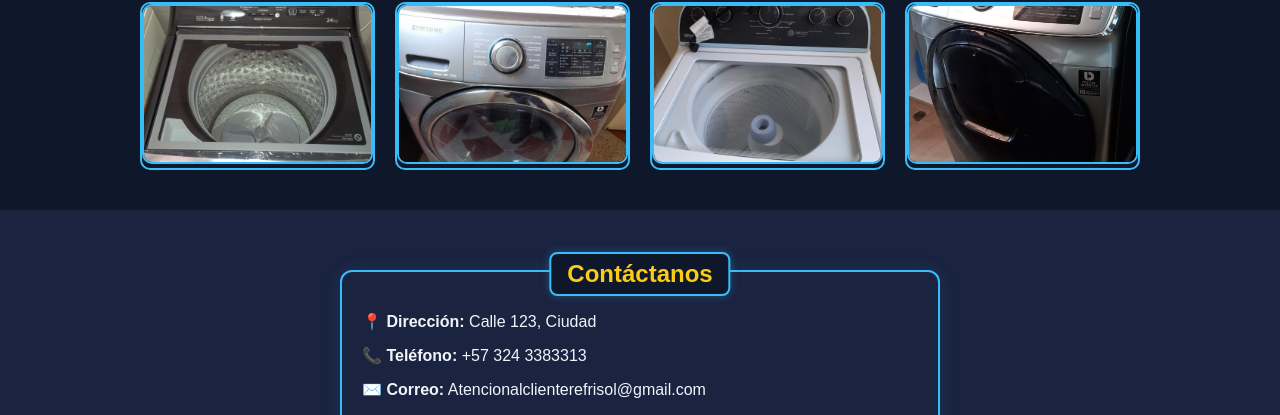
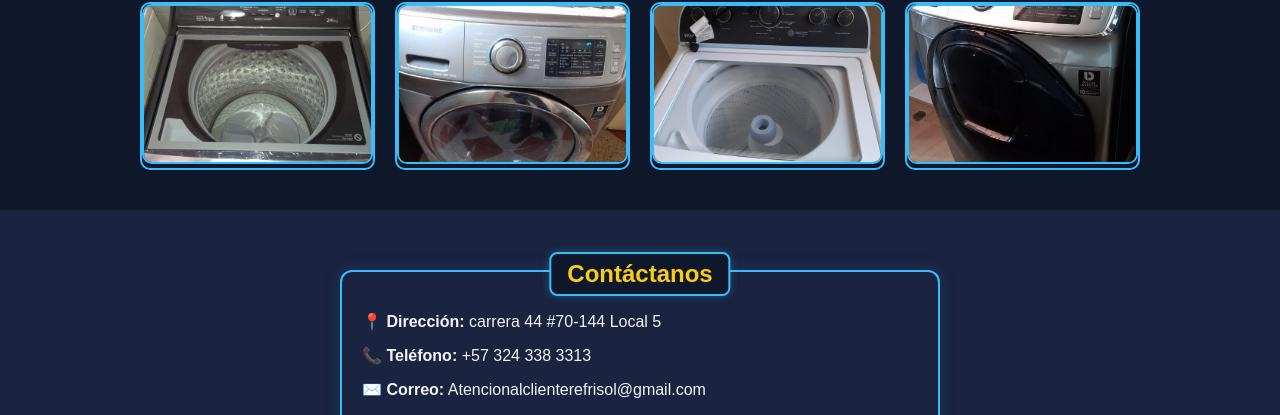
Before and after one commit to D-Storee/Refrisol, a plain HTML site: page index.html in a window 1280 px wide. Shown: the part 5034-5449 px from the top of the page. Drawn offline with Linux system fonts and the light colour scheme.

Commit message:
nuevas actualizaciones

```diff
--- a/index.html
+++ b/index.html
@@ -349,8 +349,8 @@
     <div class="info-contacto">
       <h2 class="titulo-contacto">Contáctanos</h2> <!-- título va dentro del cuadro -->
 
-      <p><strong>📍 Dirección:</strong> Calle 123, Ciudad</p>
-      <p><strong>📞 Teléfono:</strong> +57 324 3383313</p>
+      <p><strong>📍 Dirección:</strong> carrera 44 #70-144 Local 5</p>
+      <p><strong>📞 Teléfono:</strong> +57 324 338 3313</p>
       <p><strong>✉️ Correo:</strong> Atencionalclienterefrisol@gmail.com</p>
 
       <a href="https://wa.me/573243383313?text=Hola,%20quiero%20solicitar%20sus%20servicios." class="btn-whatsapp" target="_blank">
```
